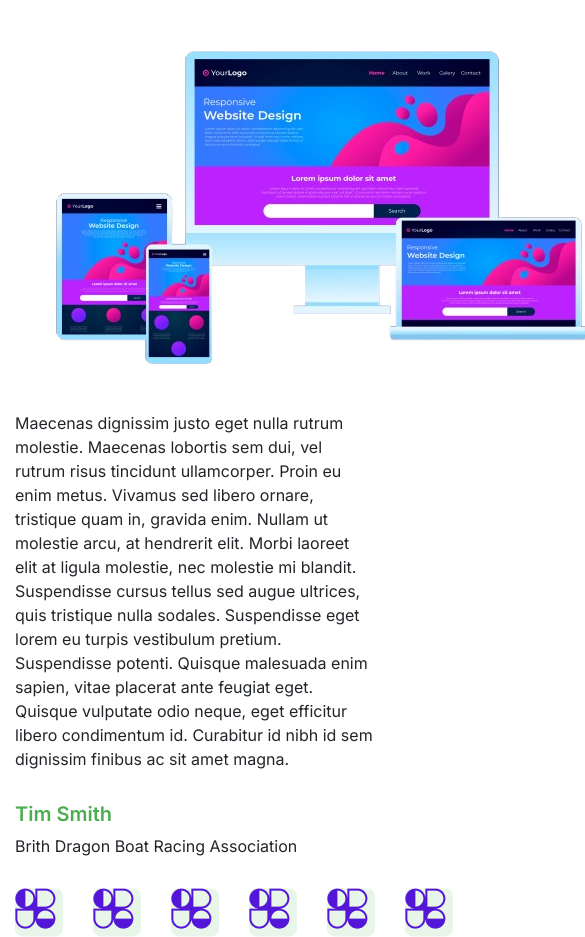
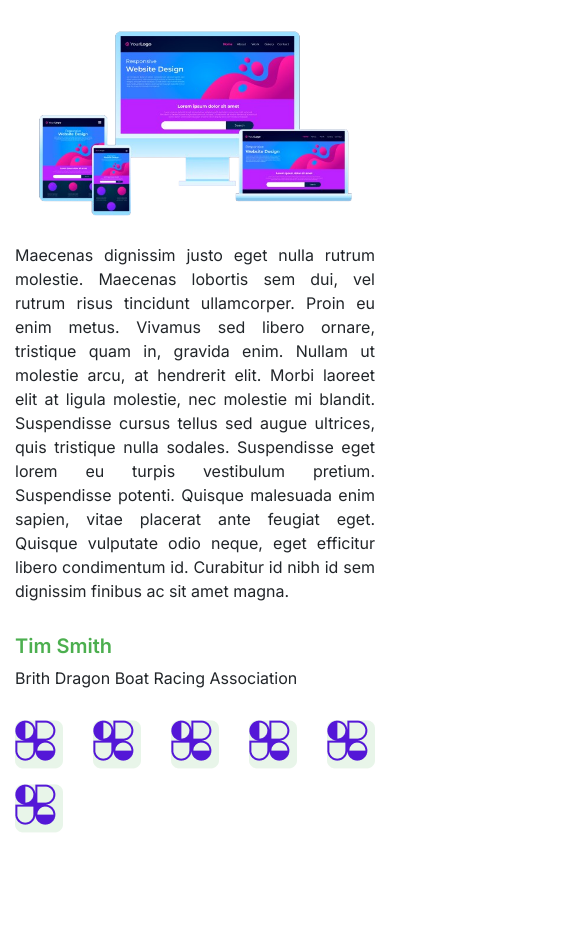
Before and after one commit to Roni006/nexcent, a plain HTML site: page index.html in a window 390 px wide. Shown: the part 4876-5813 px from the top of the page, 585 px wide, since content can reach past the window. After the commit the page ends 5734 px from the top, so only its background shows below. Drawn offline with nearby package versions, Linux system fonts and the light colour scheme; a web font is replaced by a local one.

Commit message:
create and resposonsive customer section

```diff
--- a/assets/css/responsive.css
+++ b/assets/css/responsive.css
@@ -25,6 +25,14 @@
     .unlock-left img {
         width: 100%;
     }
+
+    .customer-img img {
+        width: 100%;
+    }
+
+    .custo-para p {
+        text-align: justify;
+    }
 }
 
 
@@ -36,20 +44,31 @@
     .hero-title h1 {
         font-size: 30px;
     }
-    .ct-bottom-title h2{
+
+    .ct-bottom-title h2 {
         font-size: 30px;
     }
-    .box-content{
+
+    .box-content {
         width: 100%;
     }
-    .un-title h2{
+
+    .un-title h2 {
         font-size: 25px;
+    }
+    .custo-icons{
+        display: flex;
+        flex-wrap: wrap;
+        margin-bottom: 10px;
+    }
+    .custo-icons img{
+        margin-bottom: 15px;
     }
 }
 
 
-@media(max-width: 375px){
-    .un-title h2{
+@media(max-width: 375px) {
+    .un-title h2 {
         text-align: center;
     }
 }
```
